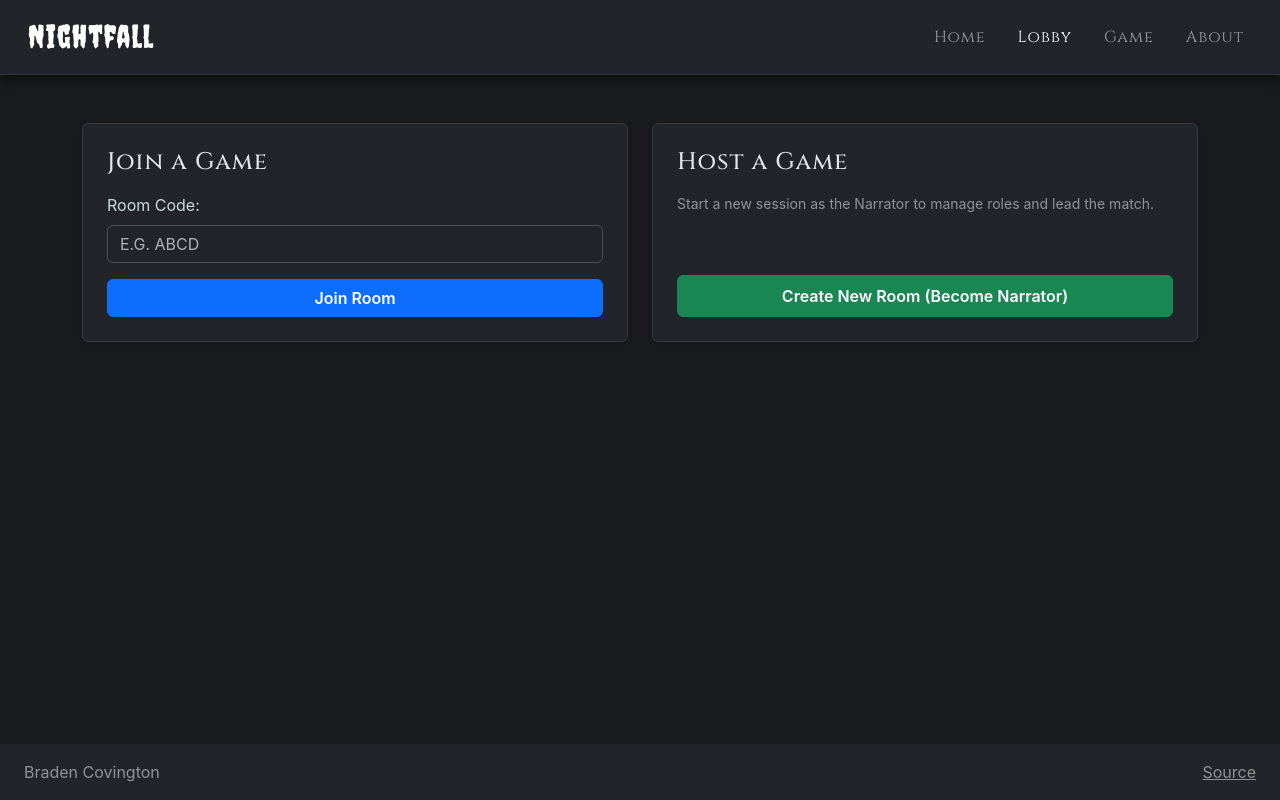
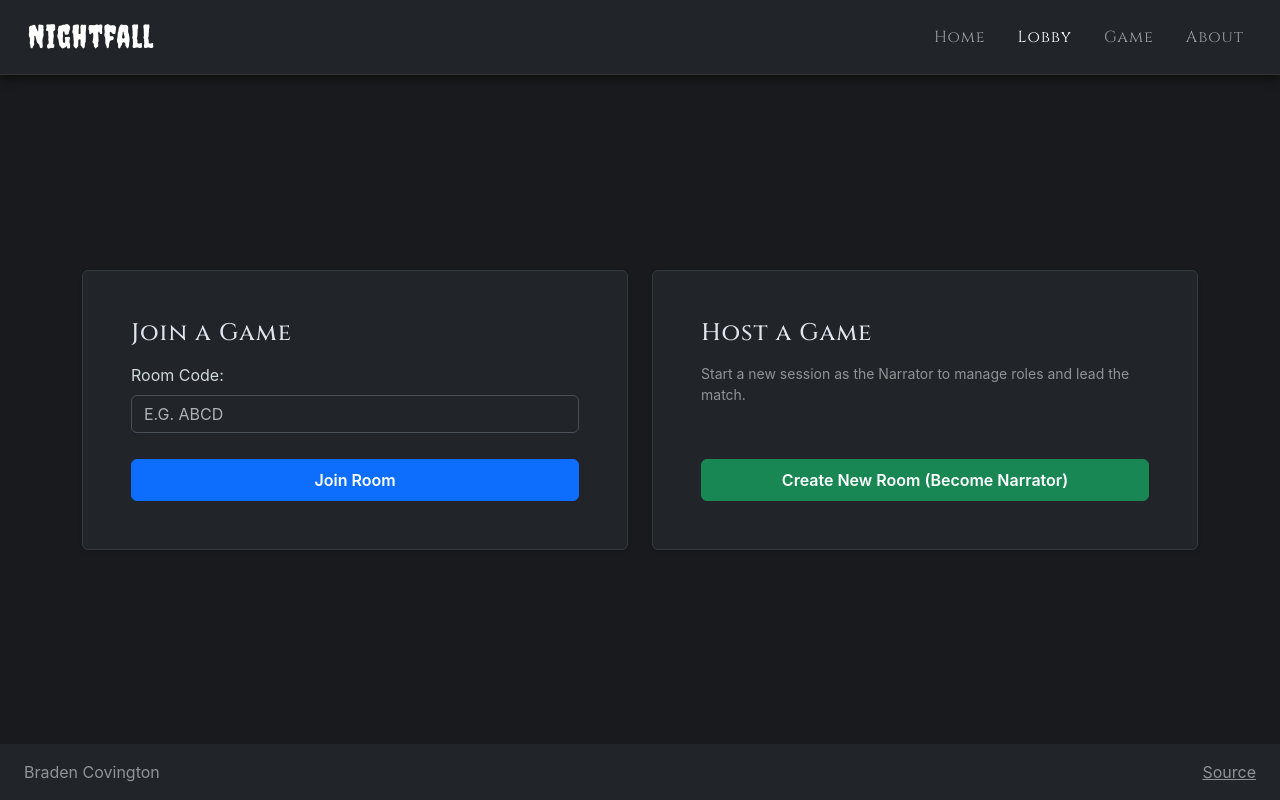
Before and after one commit to BCovi/startup, a React (Vite) app: page /lobby in a window 1280 px wide. Built offline with nearby package versions, Linux system fonts and the light colour scheme.

Commit message:
Updated join/create cards

```diff
--- a/src/lobby/lobby.css
+++ b/src/lobby/lobby.css
@@ -9,3 +9,21 @@
 #live-players li:hover {
   background-color: rgba(255, 255, 255, 0.03) !important;
 }
+
+.card {
+  transition: transform 0.2s ease, box-shadow 0.2s ease;
+}
+
+.card:hover {
+  transform: translateY(-2px);
+  box-shadow: 0 0.5rem 1rem rgba(0, 0, 0, 0.3) !important;
+}
+
+#live-players li:hover {
+  background-color: rgba(255, 255, 255, 0.03) !important;
+}
+
+/* --- Updated sizing --- */
+#lobby-entry .card {
+  min-height: 280px; /* Gives them a nice tall, balanced presence */
+}
--- a/src/lobby/lobby.jsx
+++ b/src/lobby/lobby.jsx
@@ -32,17 +32,17 @@ export function Lobby() {
   };
 
 return (
-    <main className="container-fluid flex-grow-1">
+    <main className="container-fluid flex-grow-1 d-flex flex-column justify-content-center">
       {!isInLobby ? (
         /* --- VIEW 1: Join or Create a Room (Shown when NOT in a lobby) --- */
-        <section id="lobby-entry" className="container my-5">
+        <section id="lobby-entry" className="container py-5 my-auto">
           <div className="row g-4">
 
             {/* Join a Game Card */}
             <div className="col-md-6">
-              <div className="card shadow-sm border-secondary h-100 p-4">
-                <h2 className="h4 card-title mb-3">Join a Game</h2>
-                <form onSubmit={handleJoinRoom}>
+              <div className="card shadow-sm border-secondary h-100 p-5 d-flex flex-column justify-content-between">
+                <div>
+                  <h2 className="h4 card-title mb-3">Join a Game</h2>
                   <div className="mb-3">
                     <label htmlFor="room-code" className="form-label">Room Code:</label>
                     <input
@@ -56,14 +56,16 @@ return (
                       required
                     />
                   </div>
-                  <button type="submit" className="btn btn-primary w-100 fw-semibold">Join Room</button>
+                </div>
+                <form onSubmit={handleJoinRoom}>
+                  <button type="submit" className="btn btn-primary w-100 fw-semibold py-2">Join Room</button>
                 </form>
               </div>
             </div>
 
             {/* Host a Game Card */}
             <div className="col-md-6">
-              <div className="card shadow-sm border-secondary h-100 p-4 d-flex flex-column justify-content-between">
+              <div className="card shadow-sm border-secondary h-100 p-5 d-flex flex-column justify-content-between">
                 <div>
                   <h2 className="h4 card-title mb-3">Host a Game</h2>
                   <p className="text-white-50 small mb-4">
@@ -71,7 +73,7 @@ return (
                   </p>
                 </div>
                 <form onSubmit={handleCreateRoom}>
-                  <button type="submit" className="btn btn-success w-100 fw-semibold mt-auto py-2">
+                  <button type="submit" className="btn btn-success w-100 fw-semibold py-2">
                     Create New Room (Become Narrator)
                   </button>
                 </form>
```
